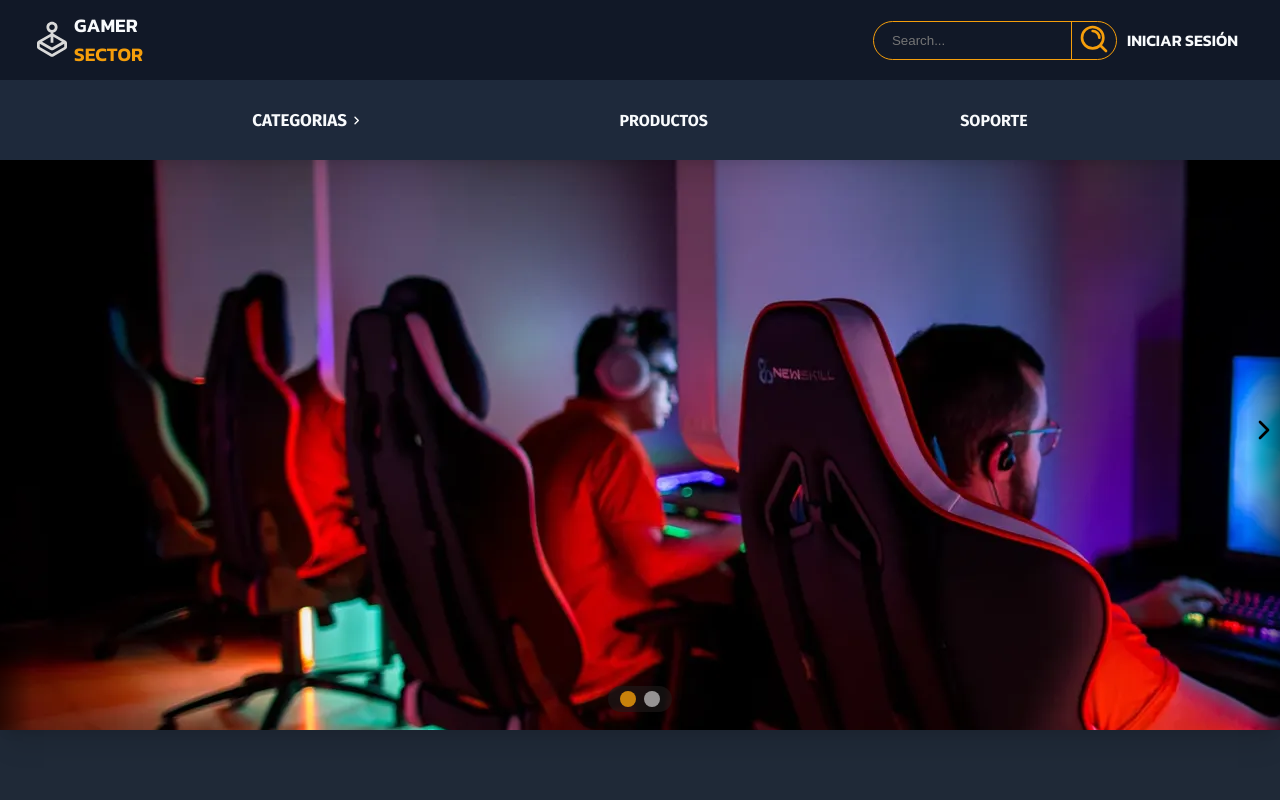
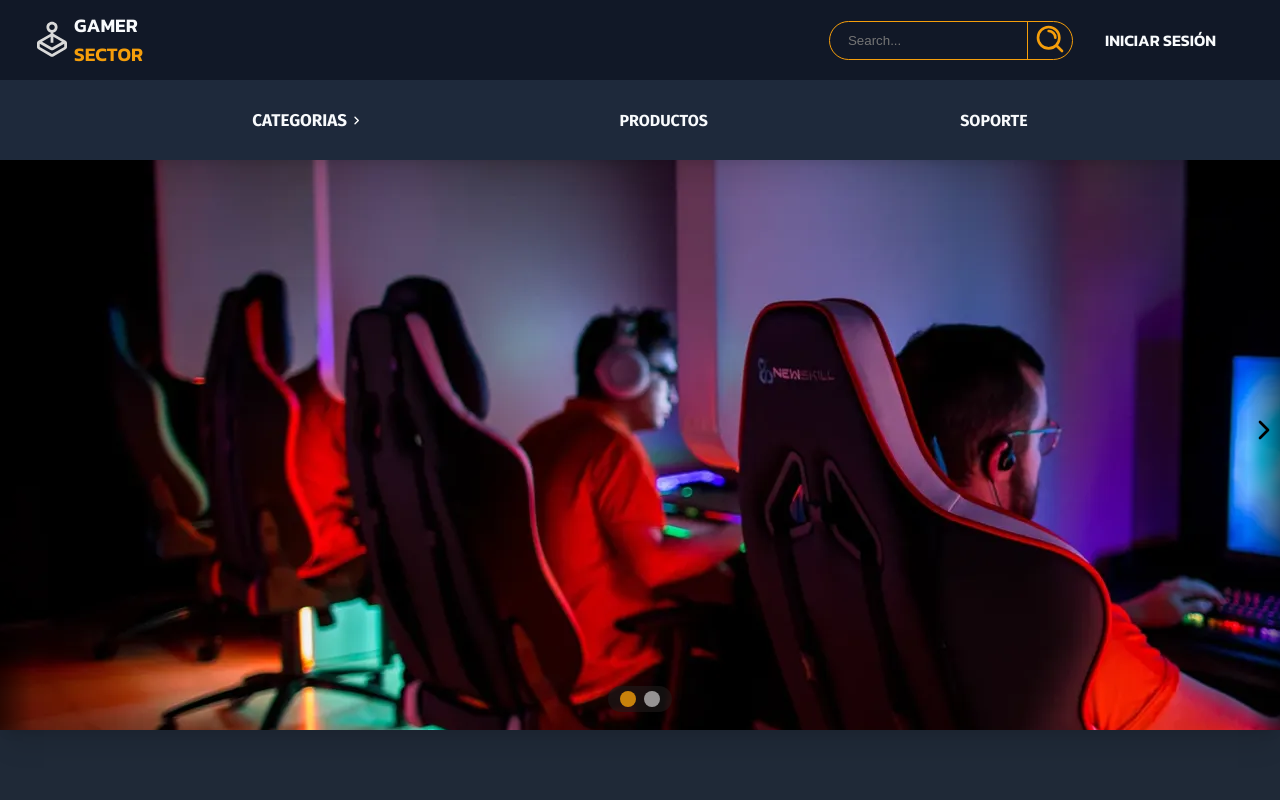
Before and after one commit to MartinEAcosta/gamer-sector-react, a React (Vite) app in the folder gamer-sector/: page / in a window 1280 px wide. Shown: the top 800 px of the page. Built offline with nearby package versions, Linux system fonts and the light colour scheme; a web font is replaced by a local one.

Commit message:
linea de separación

```diff
--- a/gamer-sector/src/ui/components/Header.jsx
+++ b/gamer-sector/src/ui/components/Header.jsx
@@ -37,12 +37,12 @@ export const Header = () => {
 
                     {
                         !localStorage.getItem('user') &&
-                        <Link className={styles.loginBtn} to="/login">
+                        <Link className={styles.btnSesion} to="/login">
                                 INICIAR SESIÓN
                         </Link>
                         ||
 
-                        <Link className={styles.loginBtn} onClick={ onLogout } >
+                        <Link className={styles.btnSesion} onClick={ onLogout } >
                             CERRAR SESIÓN
                         </Link>
                         // Avatar
--- a/gamer-sector/src/ui/styles/Header.module.css
+++ b/gamer-sector/src/ui/styles/Header.module.css
@@ -59,14 +59,14 @@
 /* "hover:text-slate-300 text-slate-100 font-roboto font-bold pl-5 py-2 rounded-xl
                             "  */
 
-.loginBtn{
+.btnSesion{
     color: var(--whiteCustom);
     font-family: var(--fontPrimary);
     font-weight: 600;
-    margin: 10px;
+    margin: 10px 2rem;
     text-decoration: none;
 }
 
-.loginBtn:hover{
+.btnSesion:hover{
     opacity: 0.9;
 }
```
